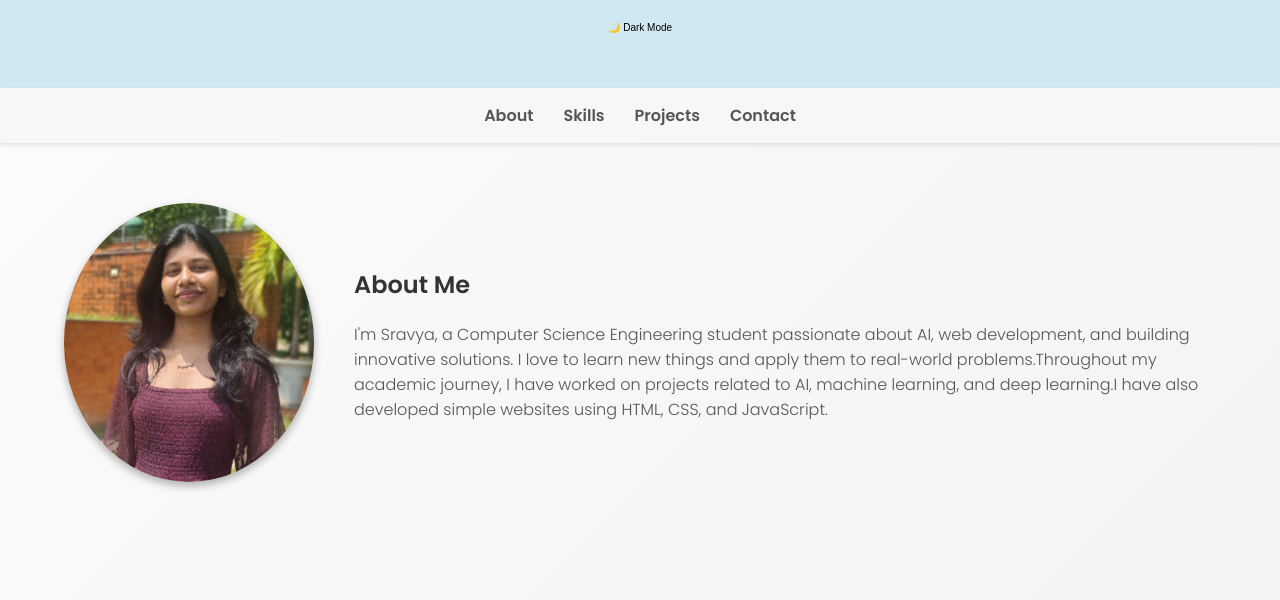
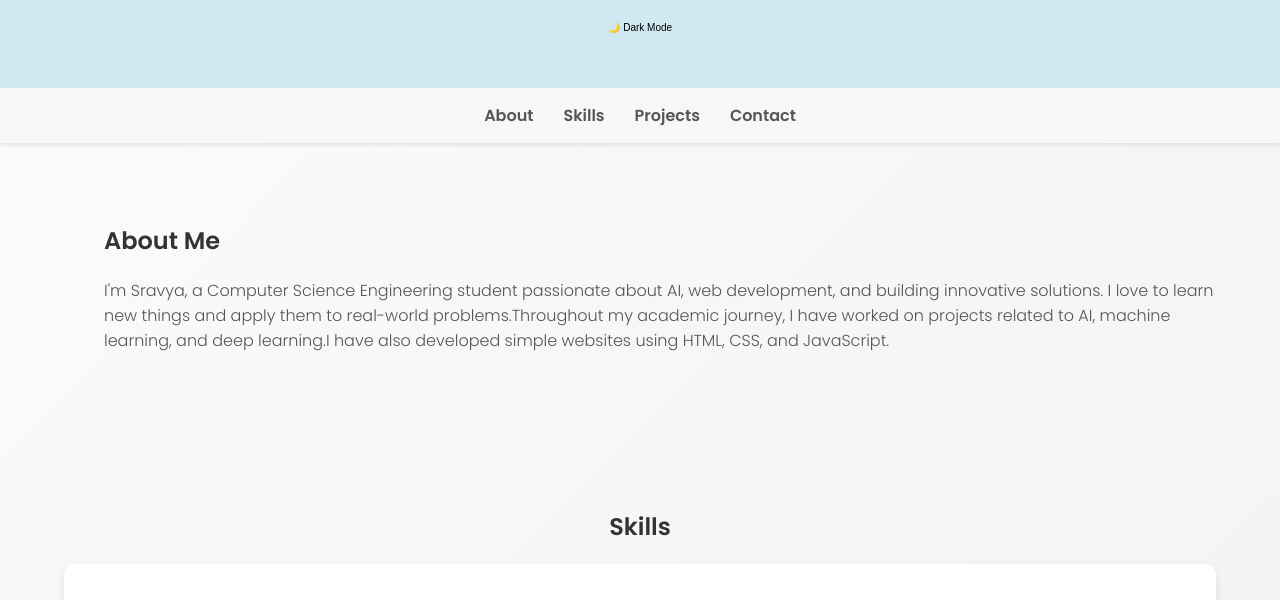
Before and after one commit to sravya-eluri12/My-Portfolio, a plain HTML site: page index.html in a window 1280 px wide. Shown: the part 163-763 px from the top of the page. Drawn offline with Linux system fonts and the light colour scheme.

Commit message:
Update index.html

```diff
--- a/index.html
+++ b/index.html
@@ -27,7 +27,7 @@
 
     <section id="about" class="about-section">
         <div class="container">
-            <img src="profile.png" alt="Sravya Chandana" class="profile-pic">
+<!--             <img src="profile.png" alt="Sravya Chandana" class="profile-pic"> -->
             <div class="about-text">
                 <h2>About Me</h2>
                 <p>I'm Sravya, a Computer Science Engineering student passionate about AI, web development, and building innovative solutions. I love to learn new things and apply them to real-world problems.Throughout my academic journey, I have worked on projects related to AI, machine learning, and deep learning.I have also developed simple websites using HTML, CSS, and JavaScript.</p>
```
